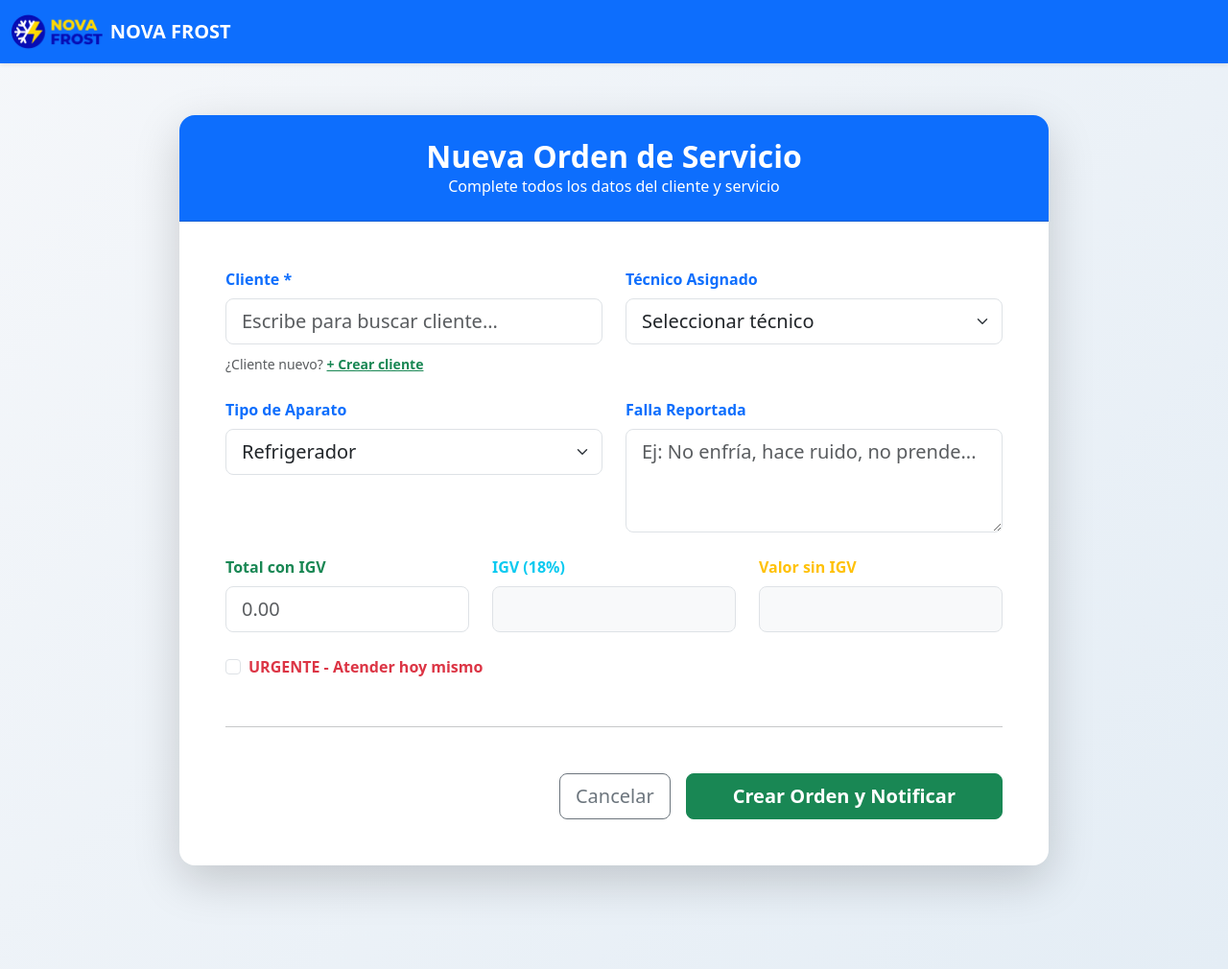
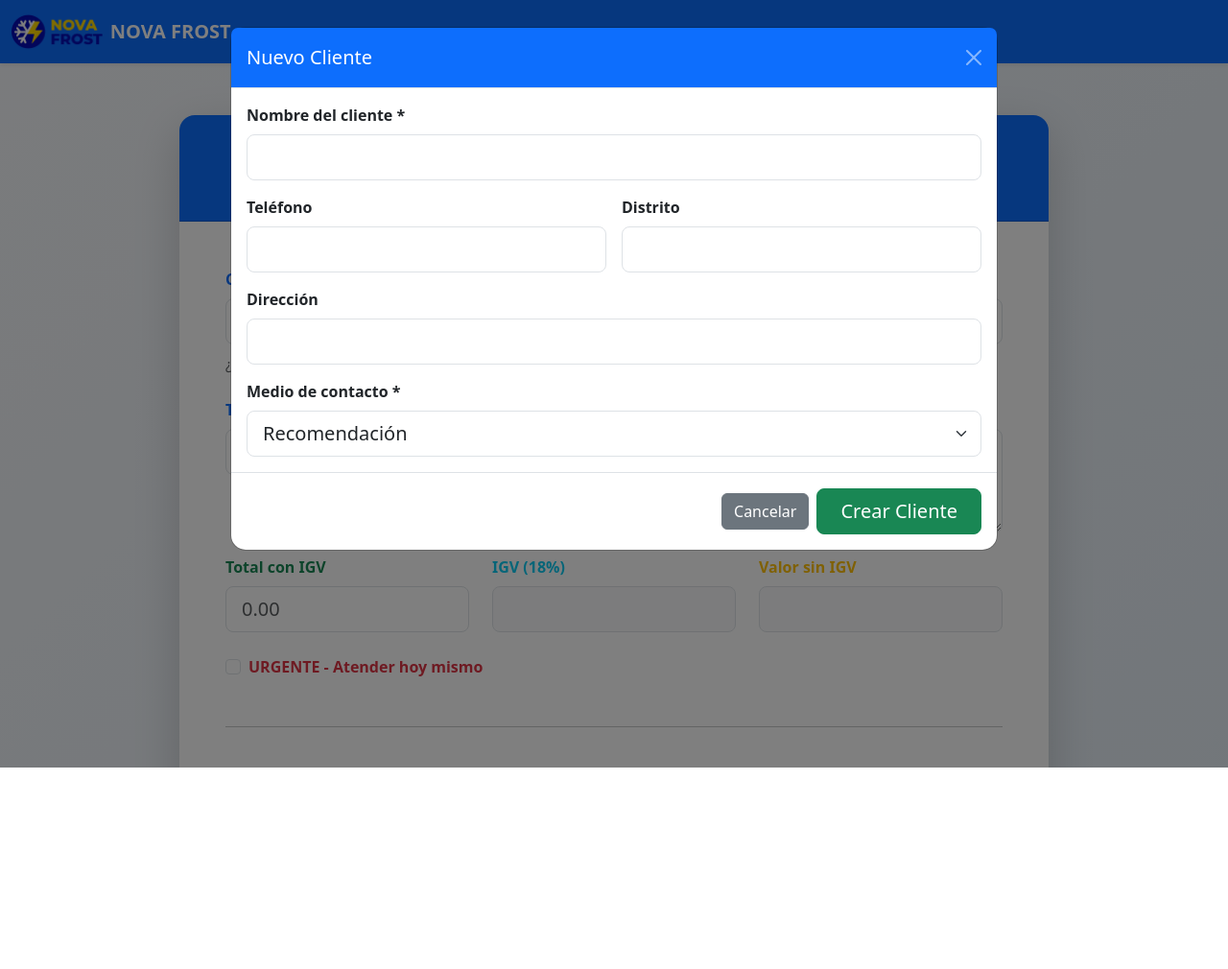
Before and after one commit to IvankaBrown/novafrost-erp, a Flask app: template templates/crear_orden.html in a window 1280 px wide, after a click on "+ Crear cliente". Shown: the whole page at 96% size. After the commit the page ends 800 px from the top, so only its background shows below. Run offline with Flask 3, Linux system fonts and the light colour scheme; the template is opened without the code that fills it: values that come from a table or form of the project are taken from there, others are empty; some libraries are stand-ins or nearby versions.

Commit message:
FIX: agregado modal Crear cliente nuevo en crear_orden.html

```diff
--- a/templates/crear_orden.html
+++ b/templates/crear_orden.html
@@ -190,4 +190,55 @@ function calcularIGV() {
     document.getElementById('valor').value = valor.toFixed(2);
 }
 </script>
+<!-- MODAL NUEVO CLIENTE (copiado de clientes.html) -->
+<div class="modal fade" id="nuevoClienteModal" tabindex="-1">
+    <div class="modal-dialog modal-lg">
+        <div class="modal-content rounded-4">
+            <form method="POST" action="{{ url_for('clientes') }}">
+                <div class="modal-header bg-primary text-white">
+                    <h5 class="modal-title">Nuevo Cliente</h5>
+                    <button type="button" class="btn-close btn-close-white" data-bs-dismiss="modal"></button>
+                </div>
+                <div class="modal-body">
+                    <div class="row g-3">
+                        <div class="col-12">
+                            <label class="form-label fw-bold">Nombre del cliente *</label>
+                            <input type="text" name="nombre" class="form-control form-control-lg" required>
+                        </div>
+                        <div class="col-md-6">
+                            <label class="form-label fw-bold">Teléfono</label>
+                            <input type="text" name="telefono" class="form-control form-control-lg">
+                        </div>
+                        <div class="col-md-6">
+                            <label class="form-label fw-bold">Distrito</label>
+                            <input type="text" name="distrito" class="form-control form-control-lg">
+                        </div>
+                        <div class="col-12">
+                            <label class="form-label fw-bold">Dirección</label>
+                            <input type="text" name="direccion" class="form-control form-control-lg">
+                        </div>
+                        <div class="col-12">
+                            <label class="form-label fw-bold">Medio de contacto *</label>
+                            <select name="medio_contacto" class="form-select form-select-lg" required>
+                                <option value="Recomendación">Recomendación</option>
+                                <option value="TikTok">TikTok</option>
+                                <option value="Facebook">Facebook</option>
+                                <option value="Instagram">Instagram</option>
+                                <option value="YouTube">YouTube</option>
+                                <option value="Google">Google</option>
+                                <option value="WhatsApp">WhatsApp</option>
+                                <option value="Volante">Volante / Publicidad</option>
+                                <option value="Otro">Otro</option>
+                            </select>
+                        </div>
+                    </div>
+                </div>
+                <div class="modal-footer">
+                    <button type="button" class="btn btn-secondary" data-bs-dismiss="modal">Cancelar</button>
+                    <button type="submit" class="btn btn-success btn-lg px-4">Crear Cliente</button>
+                </div>
+            </form>
+        </div>
+    </div>
+</div>
 {% endblock %}
```
